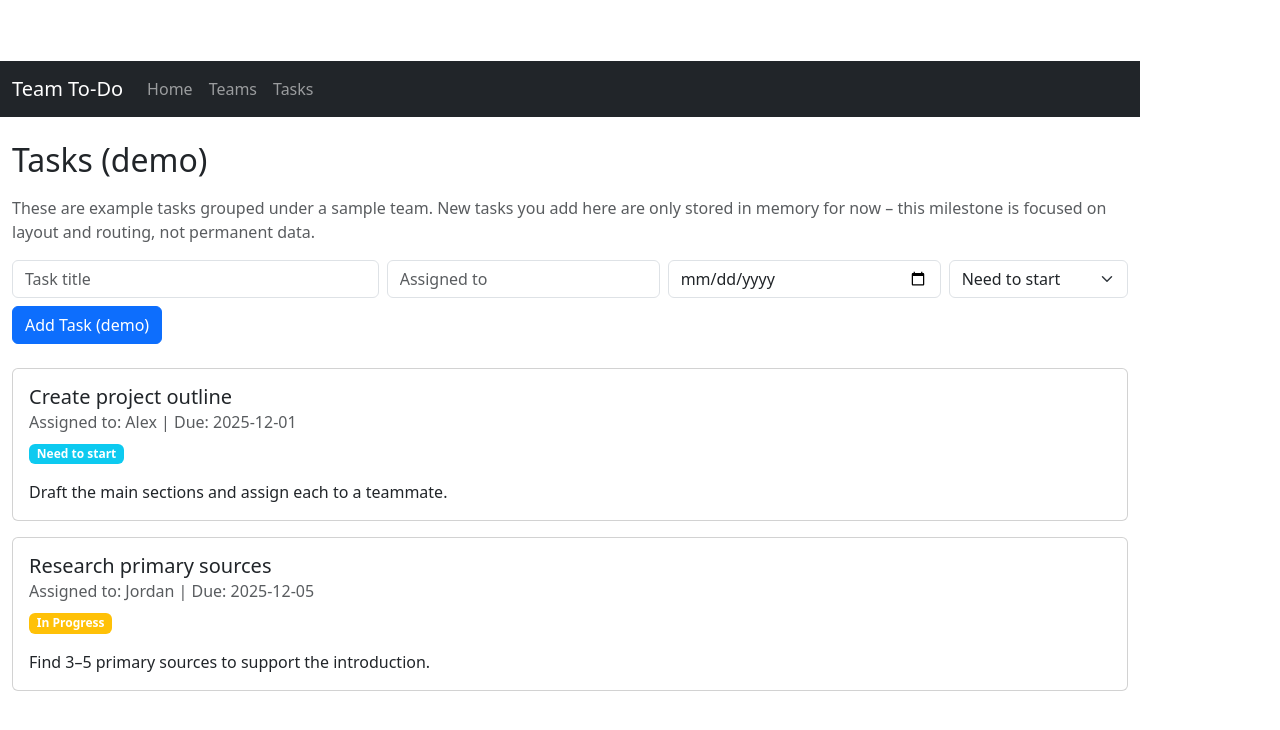
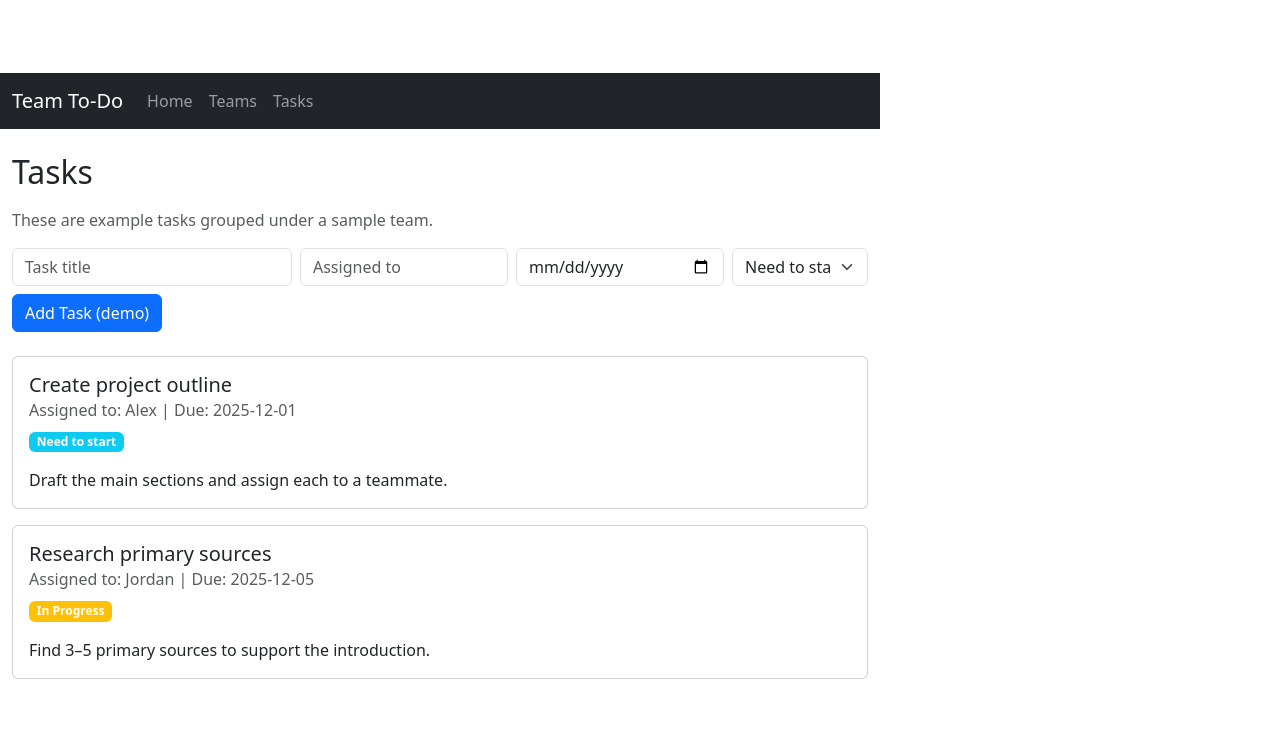
Before and after one commit to CS571-F25/p166, a React (Vite) app: page /tasks in a window 1280 px wide. Shown: the top 730 px of the page. Built offline with nearby package versions, Linux system fonts and the light colour scheme.

Commit message:
Fixed task page

```diff
--- a/src/pages/TasksPage.jsx
+++ b/src/pages/TasksPage.jsx
@@ -12,11 +12,9 @@ const TasksPage = () => {
 
   return (
     <>
-      <h2 className="mb-3">Tasks (demo)</h2>
+      <h2 className="mb-3">Tasks </h2>
       <p className="text-muted">
-        These are example tasks grouped under a sample team. New tasks you add
-        here are only stored in memory for now – this milestone is focused on
-        layout and routing, not permanent data.
+        These are example tasks grouped under a sample team.
       </p>
 
       <AddTaskForm onAdd={handleAddTask} />
```
Also changed, not shown: 2 other files (tests, documents, lock files or other folders).
